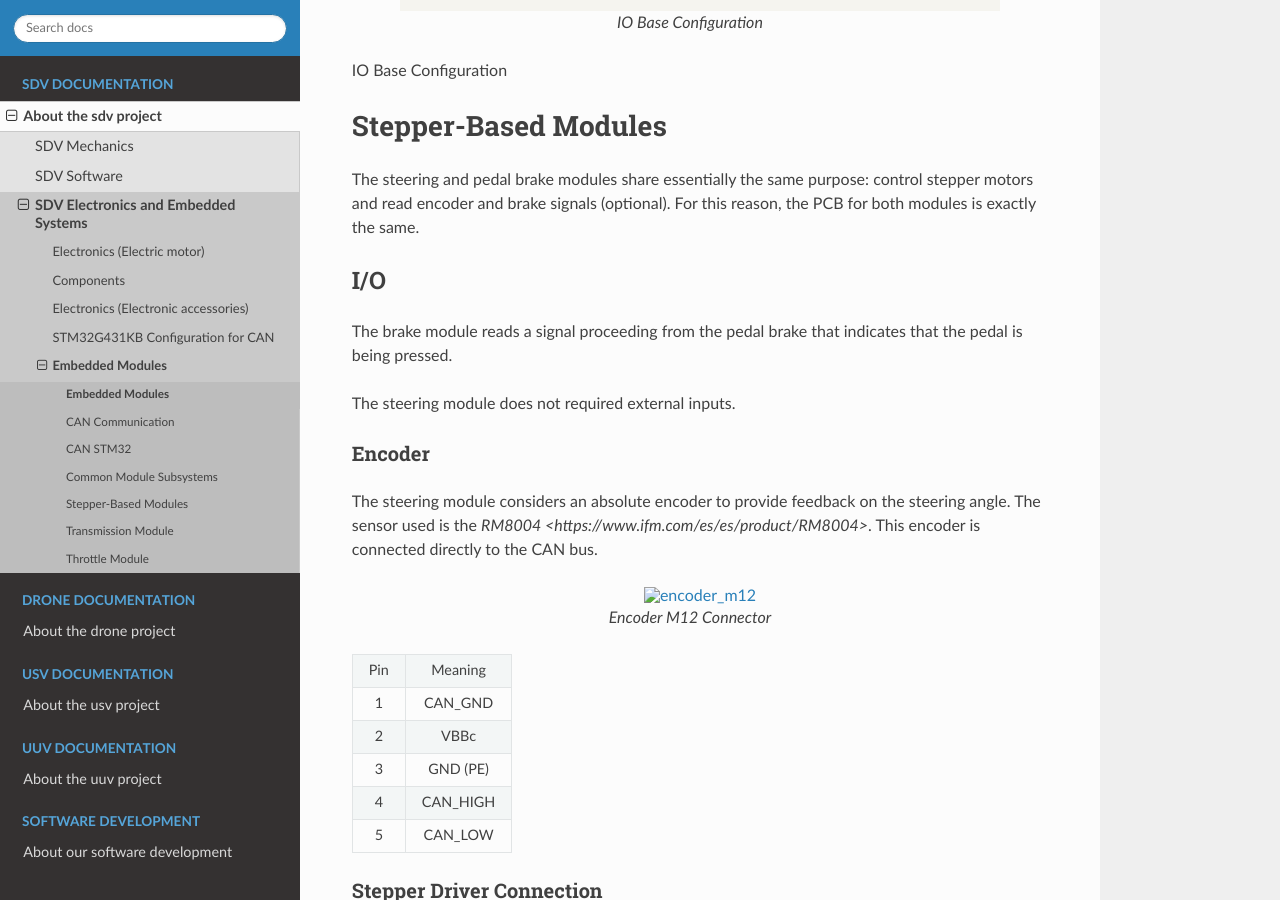
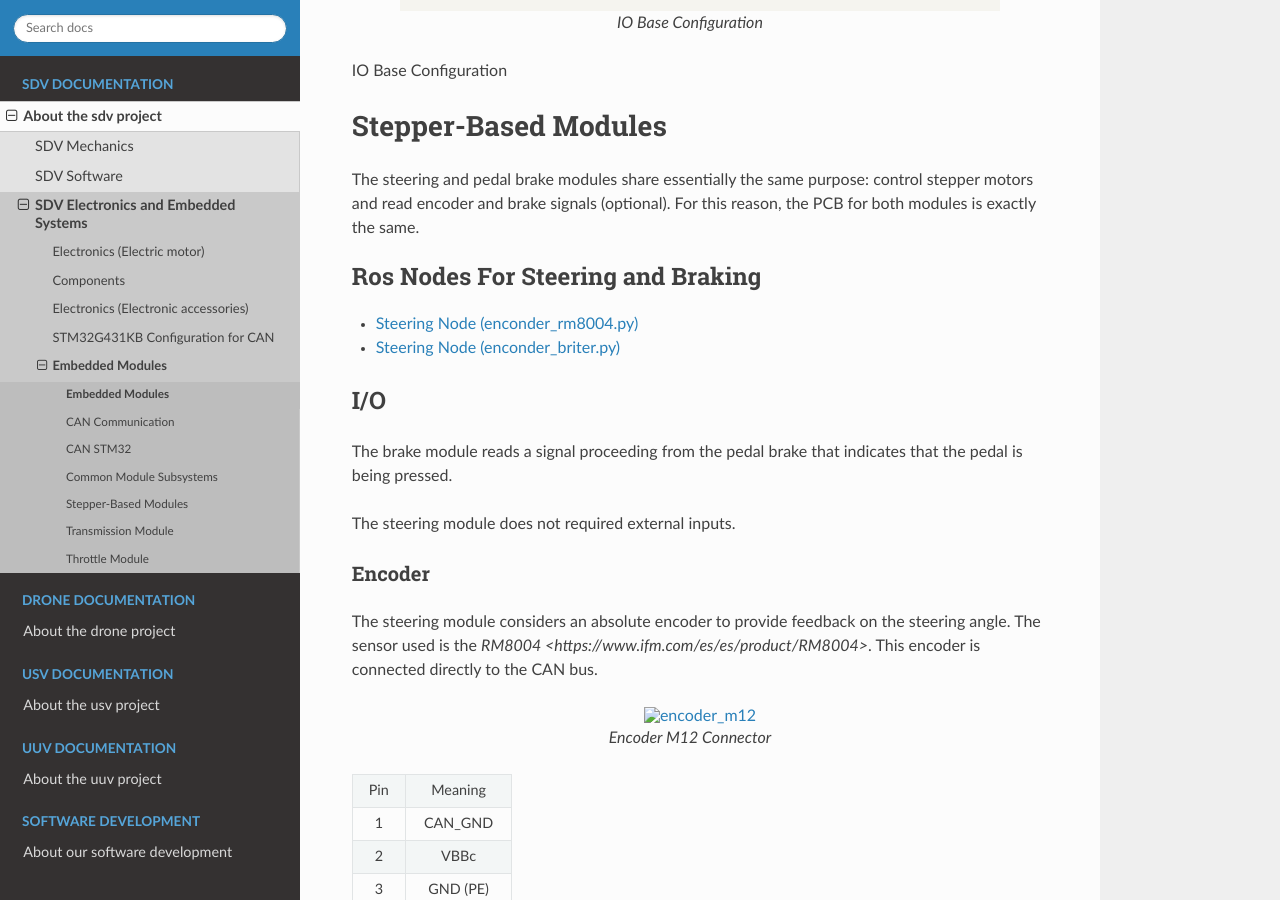
Before and after one commit to vanttec/vanttec_documentation, a Sphinx documentation site: the page built from source/car/electronics_embedded_systems/embedded_modules/embedded_modules.rst, in a window 1280 px wide and 900 px high, scrolled down 15034 px. Built offline with Sphinx 7.4.7 and the Read the Docs theme 2.0.0, drawn with Linux system fonts in a browser that asks for light colours; pages that are not in the unit, such as notebooks, are missing from menus.

Commit message:
New documentation for the steering and braking ros nodes

```diff
--- /dev/null
+++ b/source/car/electronics_embedded_systems/embedded_modules/ROS_Stepper_Based_Modules/ROS_Braking.rst
@@ -0,0 +1,2 @@
+Steering Node (enconder_briter.py)
+================
--- /dev/null
+++ b/source/car/electronics_embedded_systems/embedded_modules/ROS_Stepper_Based_Modules/ROS_Steering.rst
@@ -0,0 +1,4 @@
+Steering Node (enconder_rm8004.py)
+================
+
+The streering node starts can communication with rm8004 encoder, starts encoder in operational mode, listens to data recieved in the bus, interprets the data, publishes encoder interpreted data to topic "ifm_encoder"  and publishes the absolute steering angle to topic "sdc_state_steering"
--- a/source/car/electronics_embedded_systems/embedded_modules/embedded_modules.rst
+++ b/source/car/electronics_embedded_systems/embedded_modules/embedded_modules.rst
@@ -517,8 +517,18 @@ a maximum collector-emiter voltage of 45V.
 
 Stepper-Based Modules
 =====================
+
 The steering and pedal brake modules share essentially the same purpose: control stepper motors and read encoder and brake signals (optional).
 For this reason, the PCB for both modules is exactly the same.
+
+
+.. toctree::
+   :maxdepth: 2
+   :caption: Ros Nodes For Steering and Braking
+
+   ROS_Stepper_Based_Modules/ROS_Steering
+   ROS_Stepper_Based_Modules/ROS_Braking
+
 
 ---
 I/O
```
